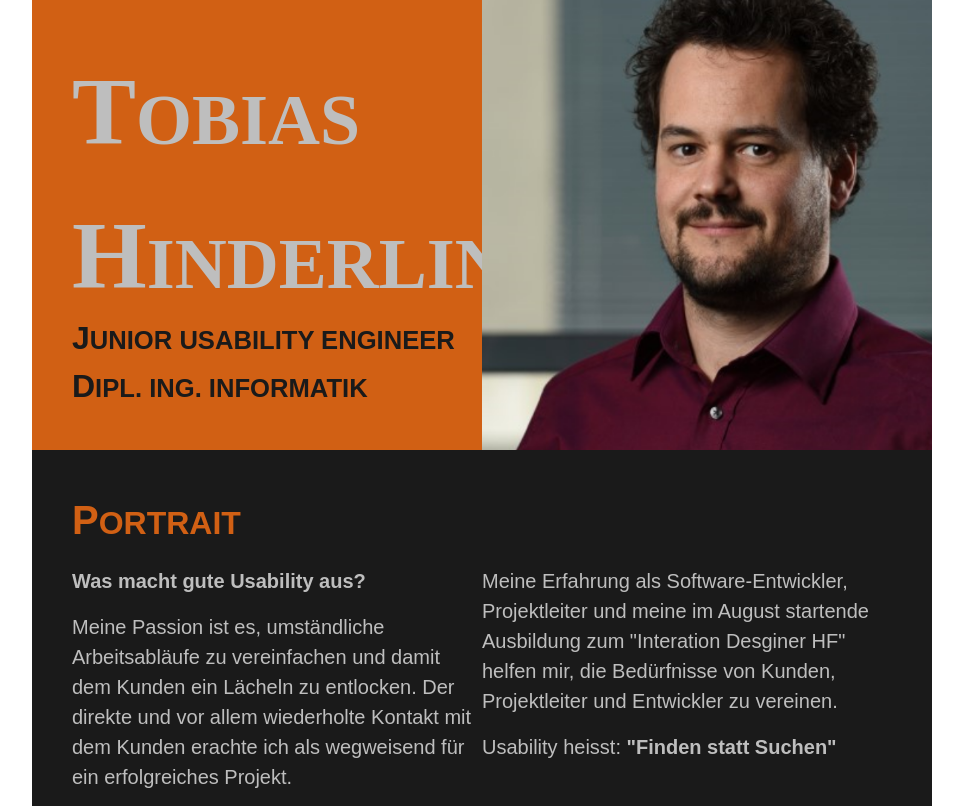
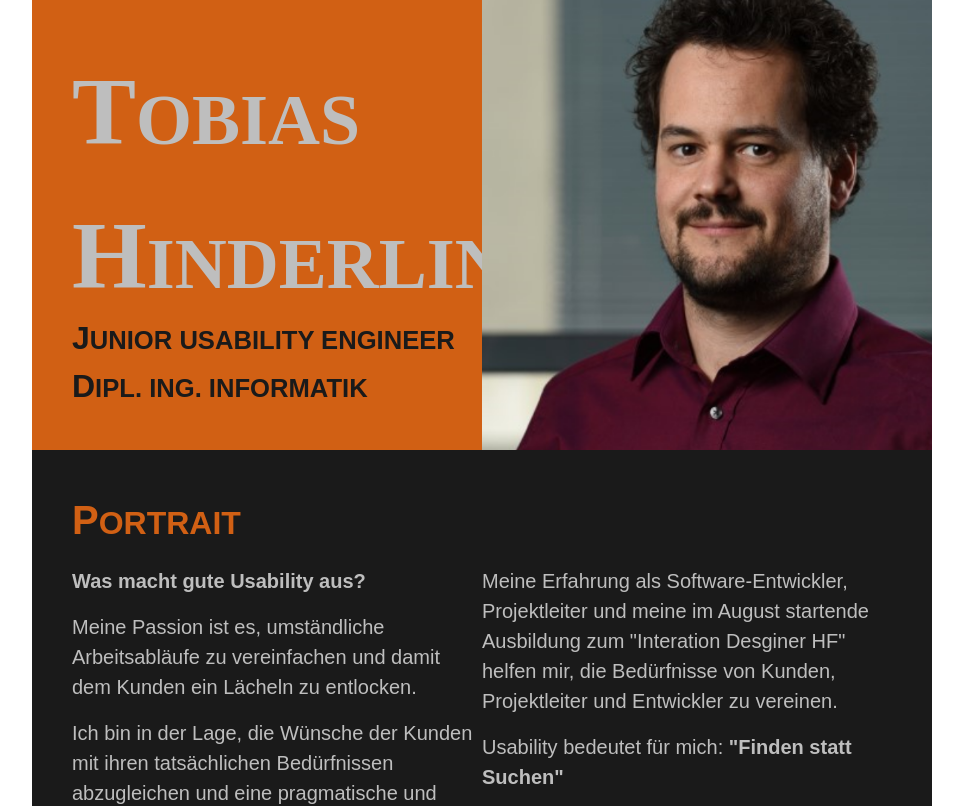
Before and after one commit to chrusu/lebenslauf2, a Vue app: page / in a window 1280 px wide. Shown: the top 806 px of the page, without its empty margins (158-1121 px from the left). Built offline with nearby package versions, Linux system fonts and the light colour scheme.

Commit message:
portfolio added

```diff
--- a/src/components/HelloWorld.vue
+++ b/src/components/HelloWorld.vue
@@ -37,12 +37,11 @@
       title: "Portrait",
       cols: 6,
       text1: `<p><b>Was macht gute Usability aus?</b></p>
-      <p>Meine Passion ist es, umständliche Arbeitsabläufe zu vereinfachen und damit dem Kunden ein Lächeln zu entlocken. Der direkte und vor allem wiederholte Kontakt mit dem Kunden erachte ich als wegweisend für ein erfolgreiches Projekt.</p>`,
+      <p>Meine Passion ist es, umständliche Arbeitsabläufe zu vereinfachen und damit dem Kunden ein Lächeln zu entlocken.</p><p>Ich bin in der Lage, die Wünsche der Kunden mit ihren tatsächlichen Bedürfnissen abzugleichen und eine pragmatische und bezahlbare Lösung zu präsentieren..</p>`,
       text2: `<p>Meine Erfahrung als Software-Entwickler, Projektleiter und meine im August startende Ausbildung zum "Interation Desginer HF" helfen mir, die Bedürfnisse von Kunden, Projektleiter und Entwickler zu vereinen.</p>
-      <p>Usability heisst: <b>"Finden statt Suchen"</b></p>`,
+      <p>Usability bedeutet für mich: <b>"Finden statt Suchen"</b></p>`,
       style: "dark"
     },
-
     {
       type: "single-text",
       title: "Soft Skills",
```
